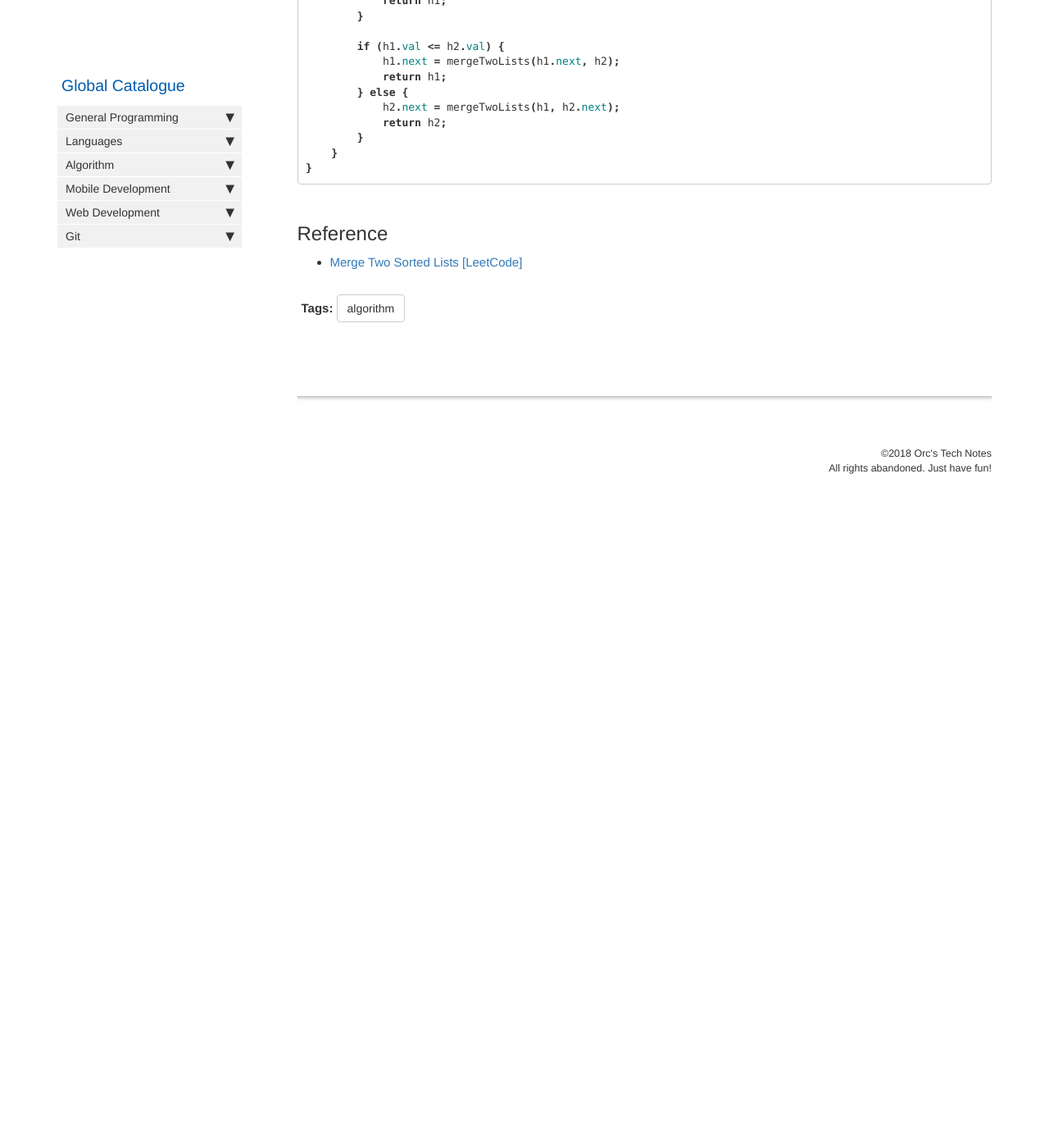
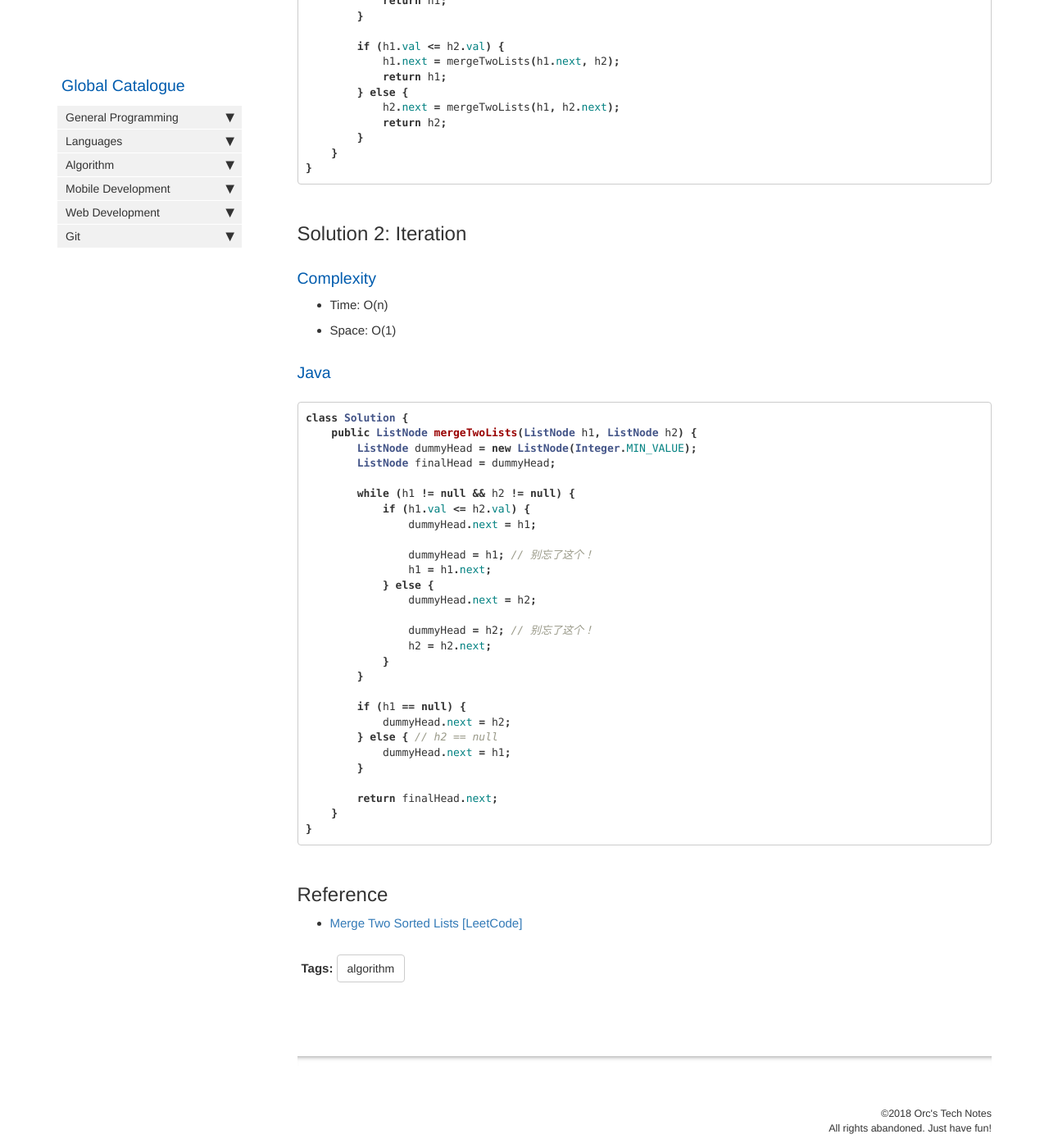
Before and after one commit to HungryOrc/hungryorc.github.io, a Jekyll site: the page built from pages/algorithm/algorithm_merge_two_sorted_linked_lists.md, in a window 1280 px wide and 1400 px high, scrolled down 934 px. Shown: the whole window at 82% size. Built offline with Jekyll 4.4.1, drawn with Linux system fonts in a browser that asks for light colours; nearby versions of some CDN libraries; comment, search, counter and statistics services are not loaded; before the commit the page ends 1564 px from its top, so only the background shows below that.

Commit message:
Update algorithm_merge_two_sorted_linked_lists.md

````diff
--- a/pages/algorithm/algorithm_merge_two_sorted_linked_lists.md
+++ b/pages/algorithm/algorithm_merge_two_sorted_linked_lists.md
@@ -52,6 +52,44 @@ class Solution {
 }
 ```
 
+## Solution 2: Iteration
+
+### Complexity
+* Time: O(n)
+* Space: O(1)
+
+### Java
+```java
+class Solution {
+    public ListNode mergeTwoLists(ListNode h1, ListNode h2) {
+        ListNode dummyHead = new ListNode(Integer.MIN_VALUE);
+        ListNode finalHead = dummyHead;
+
+        while (h1 != null && h2 != null) {
+            if (h1.val <= h2.val) {
+                dummyHead.next = h1;
+
+                dummyHead = h1; // 别忘了这个！
+                h1 = h1.next;
+            } else {
+                dummyHead.next = h2;
+
+                dummyHead = h2; // 别忘了这个！
+                h2 = h2.next;
+            }
+        }
+
+        if (h1 == null) {
+            dummyHead.next = h2;
+        } else { // h2 == null
+            dummyHead.next = h1;
+        }
+
+        return finalHead.next;
+    }
+}
+```
+
 ## Reference
 * [Merge Two Sorted Lists [LeetCode]](https://leetcode.com/problems/merge-two-sorted-lists/description/)
 
````
